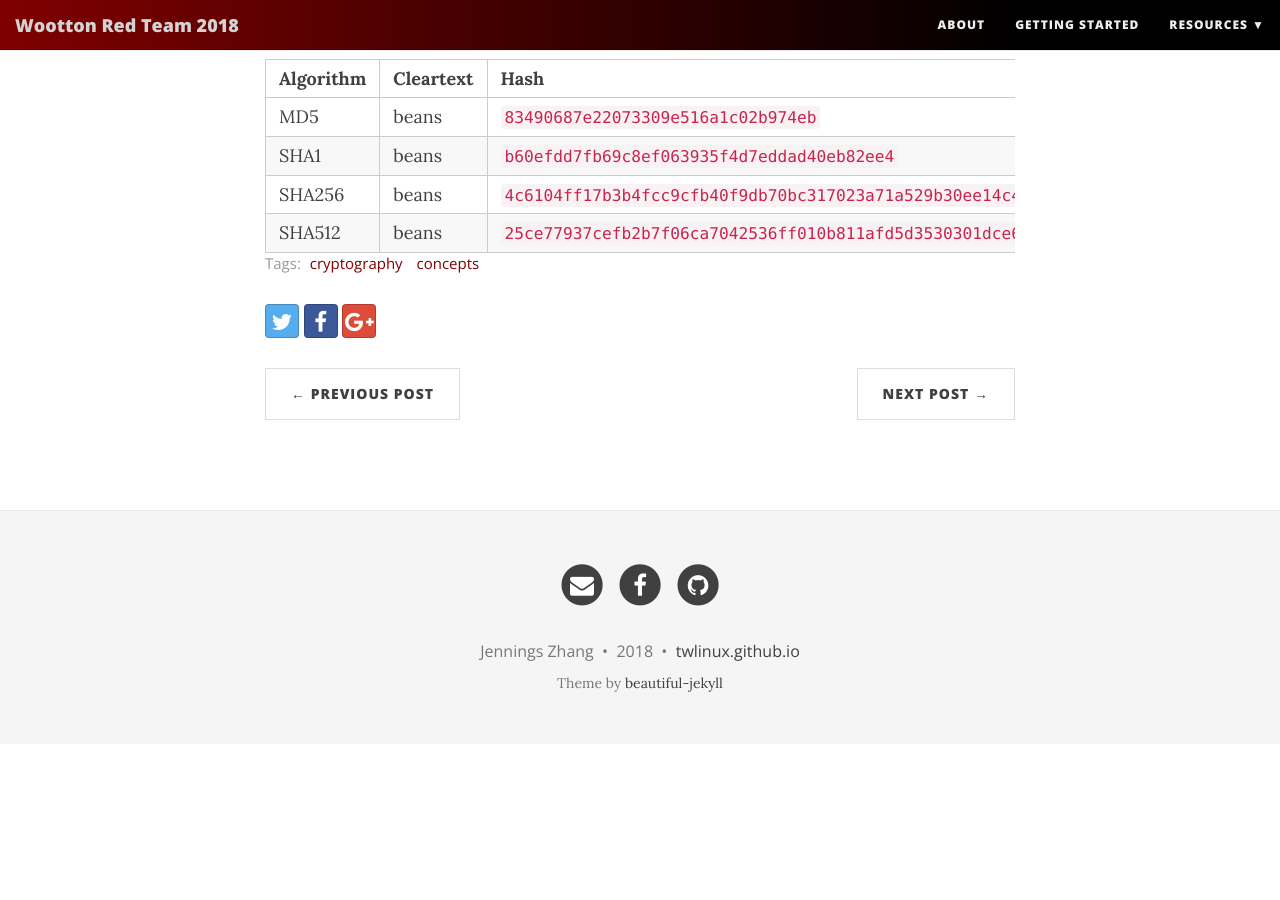
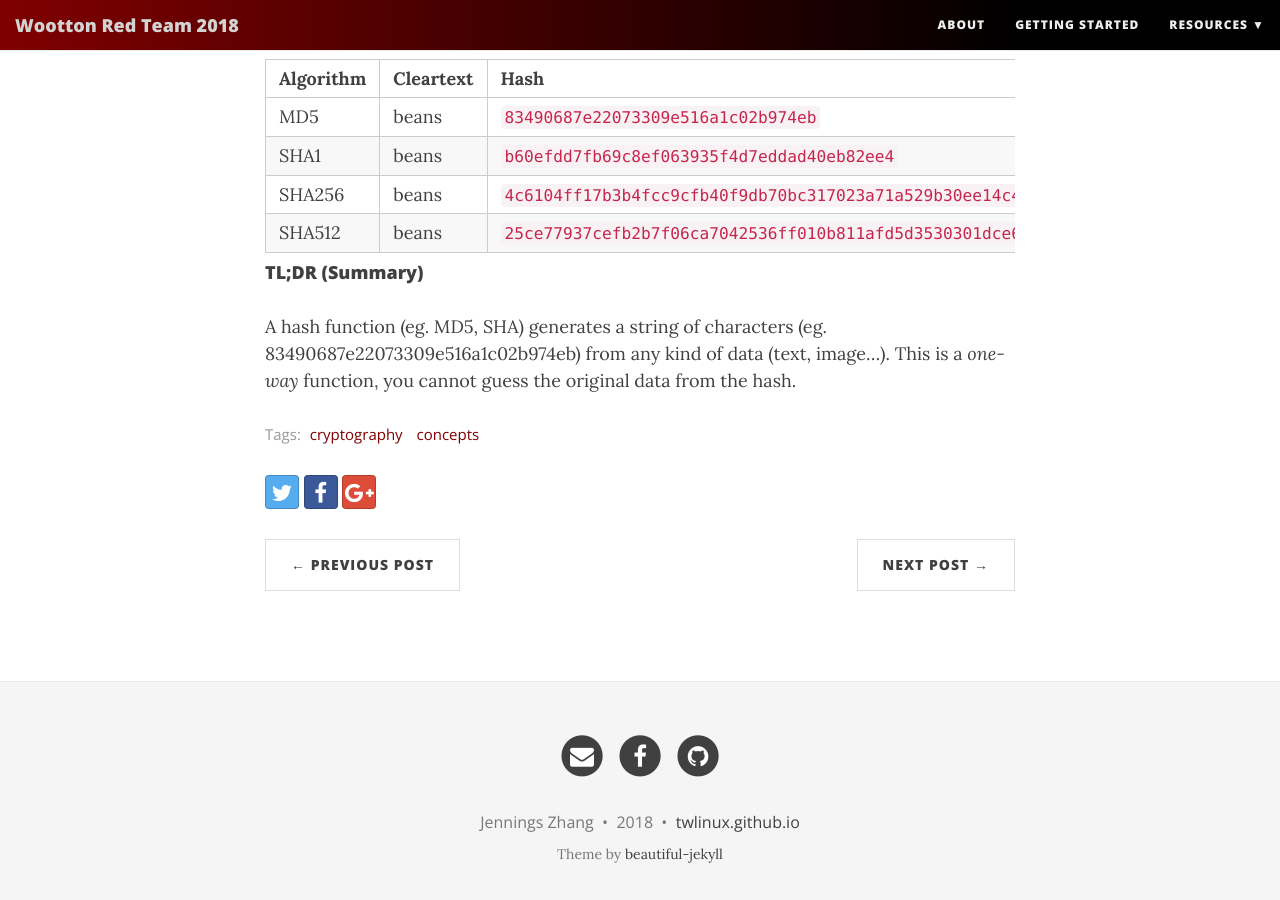
Before and after one commit to wsec/basaam0.github.io, a Jekyll site: the page built from _posts/2018-03-04-hash.md, in a window 1280 px wide and 900 px high, scrolled down 1078 px. Built offline with Jekyll 4.4.1, drawn with Linux system fonts in a browser that asks for light colours; nearby versions of some CDN libraries; comment, search, counter and statistics services are not loaded; before the commit the page ends 1822 px from its top, so only the background shows below that.

Commit message:
Add tl;dr to hash

```diff
--- a/_posts/2018-03-04-hash.md
+++ b/_posts/2018-03-04-hash.md
@@ -3,7 +3,6 @@ layout: post
 title: Cryptographic Hash Functions
 tags: [cryptography, concepts]
 ---
-
 
 <https://en.wikipedia.org/wiki/Hash_function>
 
@@ -52,3 +51,7 @@ To compute hashes on Linux, simply run the corresponding command: `md5sum`, `sha
   </tbody>
 </table>
 </div>
+
+#### TL;DR (Summary)
+
+A hash function (eg. MD5, SHA) generates a string of characters (eg. 83490687e22073309e516a1c02b974eb) from any kind of data (text, image...). This is a *one-way* function, you cannot guess the original data from the hash.
```
Also changed, not shown: _posts/2018-02-20-server-fix.md (+1 -1 lines).
